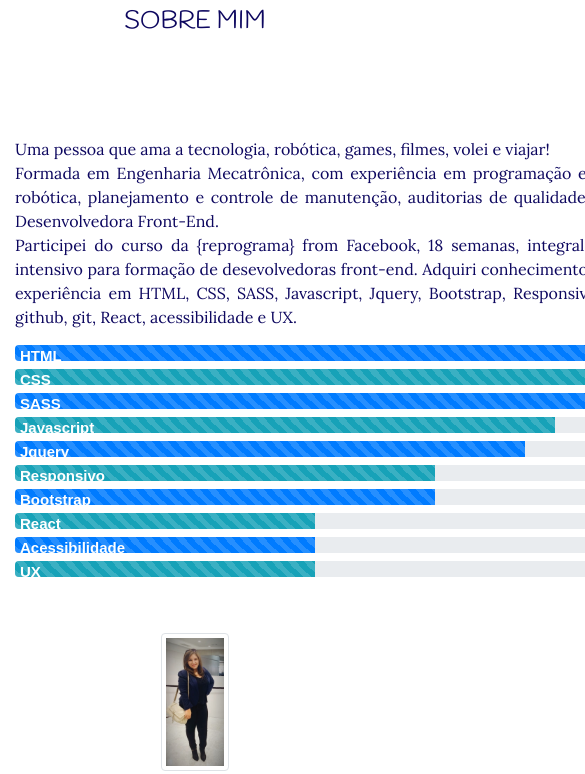
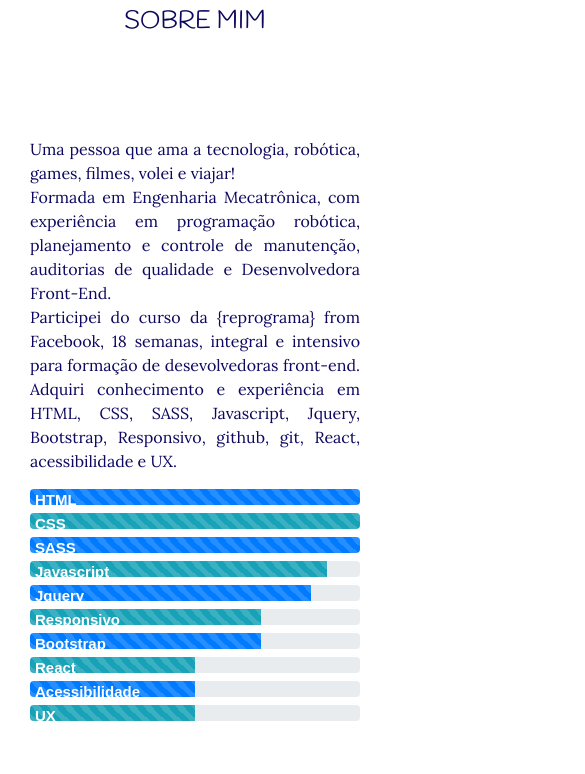
Before and after one commit to vanessaribeiro92/portfolio-vanessa-ribeiro, a website: page index.html in a window 390 px wide. Shown: the part 720-1494 px from the top of the page, 585 px wide, since content can reach past the window. Drawn offline with Linux system fonts and the light colour scheme.

Commit message:
ajuste do responsivo

```diff
--- a/css/style.css
+++ b/css/style.css
@@ -255,7 +255,7 @@ footer i:hover {
     -ms-flex-positive: 0;
     flex-grow: 0;
     -ms-flex-preferred-size: 25%;
-    flex-basis: 25%;
+    flex-basis: 50%;
     margin: 0 auto;
   }
 }
--- a/index.html
+++ b/index.html
@@ -111,11 +111,11 @@
         <p class="title-section my-5">Sobre mim</p>
         <div class="row align-items-center mb-4 ">
           <div class="text-section col my-5">
-            <p class="">
+            <p class="col">
               Uma pessoa que ama a tecnologia, robótica, games, filmes, volei e
               viajar! <br />
-              Formada em Engenharia Mecatrônica, com experiência em programação
-              em robótica, planejamento e controle de manutenção, auditorias de
+              Formada em Engenharia Mecatrônica, com experiência em programação robótica,
+              planejamento e controle de manutenção, auditorias de
               qualidade e Desenvolvedora Front-End. <br />
               Participei do curso da {reprograma} from Facebook, 18 semanas,
               integral e intensivo para formação de desevolvedoras front-end.
@@ -124,8 +124,8 @@
               e UX.
             </p>
             <!--Foto-->
-            <div class="skills">
-              <div class="progress mb-2">
+            <div class="skills col">
+              <div class="progress mb-2 align-itens-center">
                 <div
                   class="progress-bar progress-bar-animated progress-bar-striped"
                   role="progressbar"
@@ -250,7 +250,7 @@
           <div class="foto-perfil col">
             <img
               src="assets/vanessa-ribeiro.jpg"
-              alt="Vanessa sorrindo"
+              alt="Vanessa ribeiro"
               class="img-fluid img-thumbnail rounded "
             />
           </div>
```
